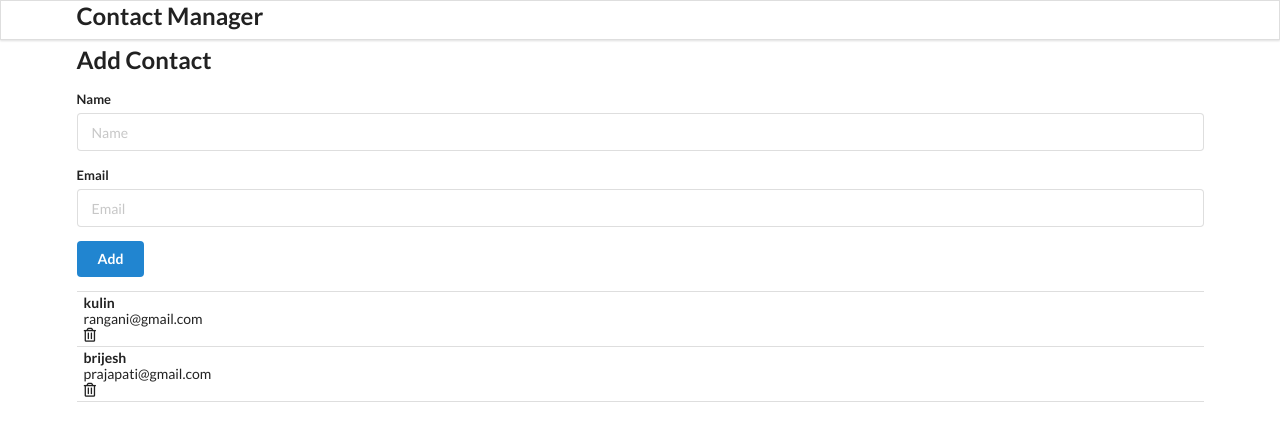
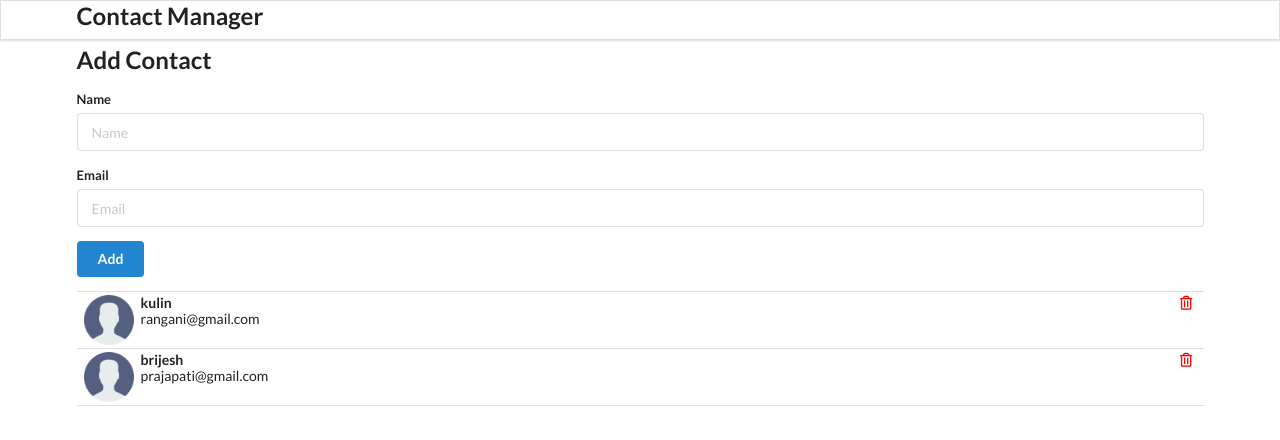
Before and after one commit to kulinrangani/contact-app-react, a React (Create React App) app: page / in a window 1280 px wide. Shown: the top 440 px of the page. Built offline with nearby package versions, Linux system fonts and the light colour scheme.

Commit message:
Added image and change the style of trash button in ContactCart.js

```diff
--- a/src/Components/ContactCard.js
+++ b/src/Components/ContactCard.js
@@ -0,0 +1,25 @@
+import React from "react";
+import user from "../image/user.png";
+const ContactCard = (props) => {
+  const { id, name, email } = props.contact;
+  return (
+    <div className="item">
+      <img
+        className="ui avtar image"
+        src={user}
+        alt="user"
+        style={{ height: "50px", width: "50px" }}
+      />
+      <div className="content">
+        <div className="header">{name}</div>
+        <div>{email}</div>
+      </div>
+      <i
+        className="trash alternate outline icon"
+        style={{ color: "red", float: "right" }}
+      ></i>
+    </div>
+  );
+};
+
+export default ContactCard;
--- a/src/Components/ContactList.js
+++ b/src/Components/ContactList.js
@@ -1,16 +1,9 @@
 import React from "react";
+import ContactCard from "./ContactCard";
 
 const ContactList = (props) => {
   const renderContactList = props.contacts.map((contact) => {
-    return (
-      <div className="item">
-        <div className="content">
-          <div className="header">{contact.name}</div>
-          <div>{contact.email}</div>
-        </div>
-        <i className="trash alternate outline icon"></i>
-      </div>
-    );
+    return <ContactCard contact={contact} />;
   });
   return <div className="ui celled list">{renderContactList}</div>;
 };
```
Also changed, not shown: src/image/user.png (added).
